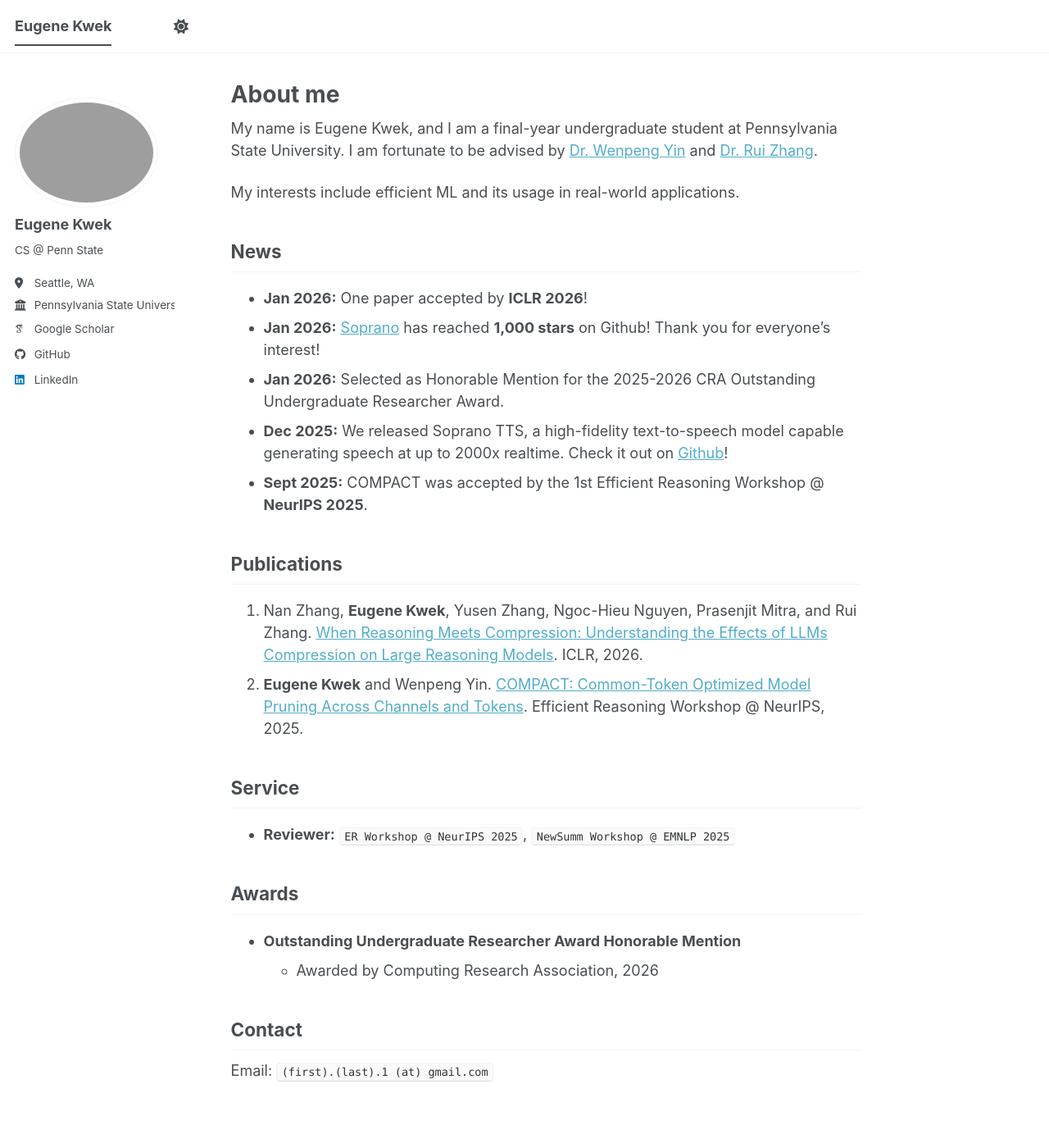
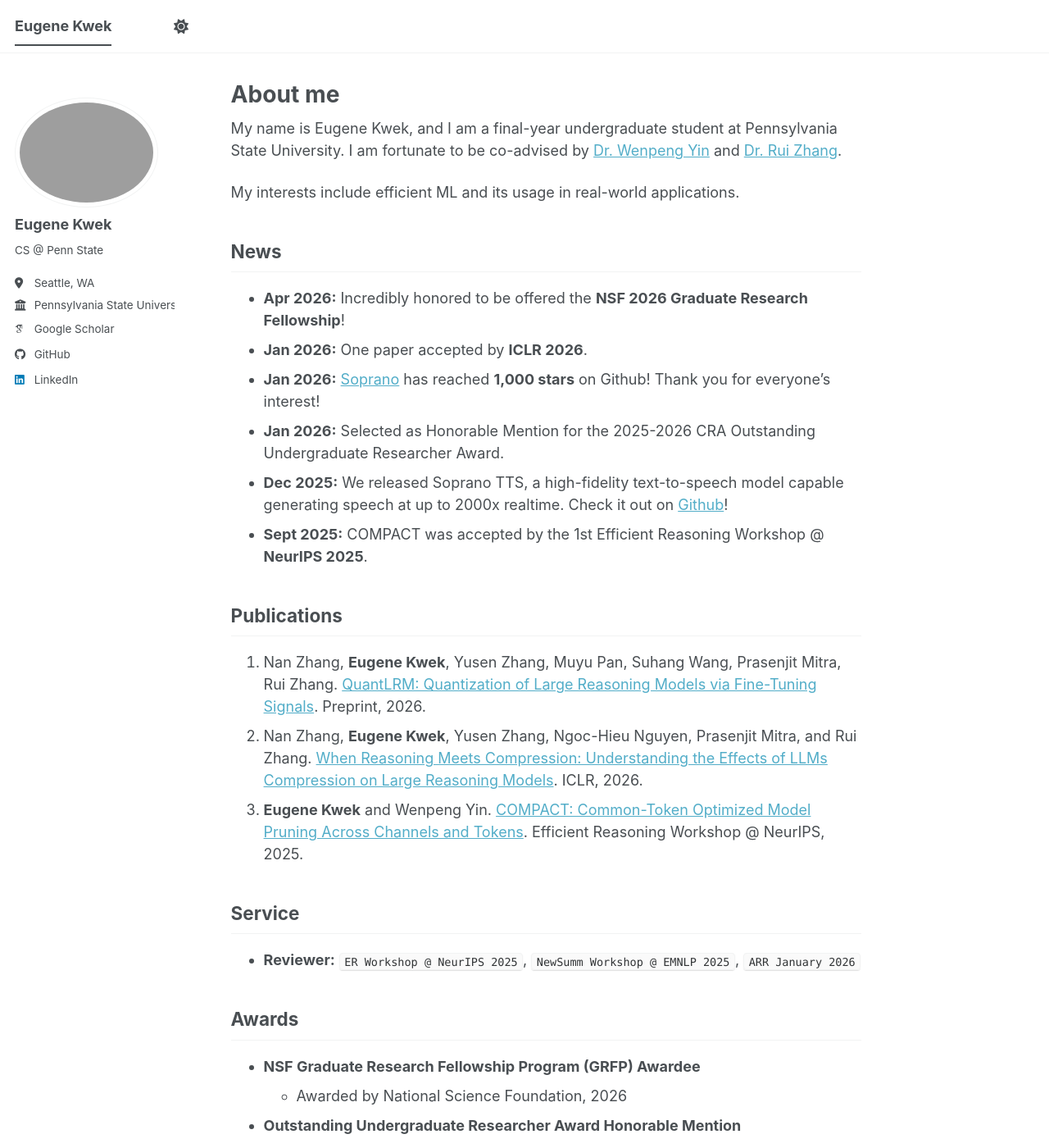
Before and after one commit to ekwek1/ekwek1.github.io, a Jekyll site: the page built from _pages/about.md, in a window 1280 px wide and 1400 px high. Shown: the whole window at 82% size. Built offline with Jekyll 4.4.1, drawn with Linux system fonts in a browser that asks for light colours; some web fonts are replaced; a script bundle is joined from its source files by our own code; library files that are not in the unit come from our copies.

Commit message:
Update about.md

```diff
--- a/_pages/about.md
+++ b/_pages/about.md
@@ -7,25 +7,29 @@ redirect_from:
   - /about.html
 ---
 
-My name is Eugene Kwek, and I am a final-year undergraduate student at Pennsylvania State University. I am fortunate to be advised by [Dr. Wenpeng Yin](https://www.wenpengyin.org/) and [Dr. Rui Zhang](https://ryanzhumich.github.io/index.html).
+My name is Eugene Kwek, and I am a final-year undergraduate student at Pennsylvania State University. I am fortunate to be co-advised by [Dr. Wenpeng Yin](https://www.wenpengyin.org/) and [Dr. Rui Zhang](https://ryanzhumich.github.io/index.html).
 
 My interests include efficient ML and its usage in real-world applications.
 
 ## News
-- **Jan 2026:** One paper accepted by **ICLR 2026**!
+- **Apr 2026:** Incredibly honored to be offered the **NSF 2026 Graduate Research Fellowship**!
+- **Jan 2026:** One paper accepted by **ICLR 2026**.
 - **Jan 2026:** [Soprano](https://github.com/ekwek1/soprano) has reached **1,000 stars** on Github! Thank you for everyone's interest!
 - **Jan 2026:** Selected as Honorable Mention for the 2025-2026 CRA Outstanding Undergraduate Researcher Award.
 - **Dec 2025:** We released Soprano TTS, a high-fidelity text-to-speech model capable generating speech at up to 2000x realtime. Check it out on [Github](https://github.com/ekwek1/soprano)!
 - **Sept 2025:** COMPACT was accepted by the 1st Efficient Reasoning Workshop @ **NeurIPS 2025**.
 
 ## Publications
-1. Nan Zhang, **Eugene Kwek**, Yusen Zhang, Ngoc-Hieu Nguyen, Prasenjit Mitra, and Rui Zhang. [When Reasoning Meets Compression: Understanding the Effects of LLMs Compression on Large Reasoning Models](https://arxiv.org/pdf/2504.02010). ICLR, 2026.
-2. **Eugene Kwek** and Wenpeng Yin. [COMPACT: Common-Token Optimized Model Pruning Across Channels and Tokens](https://arxiv.org/pdf/2509.06836). Efficient Reasoning Workshop @ NeurIPS, 2025.
+1. Nan Zhang, **Eugene Kwek**, Yusen Zhang, Muyu Pan, Suhang Wang, Prasenjit Mitra, Rui Zhang. [QuantLRM: Quantization of Large Reasoning Models via Fine-Tuning Signals](https://arxiv.org/abs/2602.02581). Preprint, 2026.
+2. Nan Zhang, **Eugene Kwek**, Yusen Zhang, Ngoc-Hieu Nguyen, Prasenjit Mitra, and Rui Zhang. [When Reasoning Meets Compression: Understanding the Effects of LLMs Compression on Large Reasoning Models](https://arxiv.org/abs/2504.02010). ICLR, 2026.
+3. **Eugene Kwek** and Wenpeng Yin. [COMPACT: Common-Token Optimized Model Pruning Across Channels and Tokens](https://arxiv.org/abs/2509.06836). Efficient Reasoning Workshop @ NeurIPS, 2025.
 
 ## Service
-- **Reviewer:** `ER Workshop @ NeurIPS 2025`, `NewSumm Workshop @ EMNLP 2025`
+- **Reviewer:** `ER Workshop @ NeurIPS 2025`, `NewSumm Workshop @ EMNLP 2025`, `ARR January 2026`
 
 ## Awards
+- **NSF Graduate Research Fellowship Program (GRFP) Awardee**
+  - Awarded by National Science Foundation, 2026
 - **Outstanding Undergraduate Researcher Award Honorable Mention**
   - Awarded by Computing Research Association, 2026
 
```
